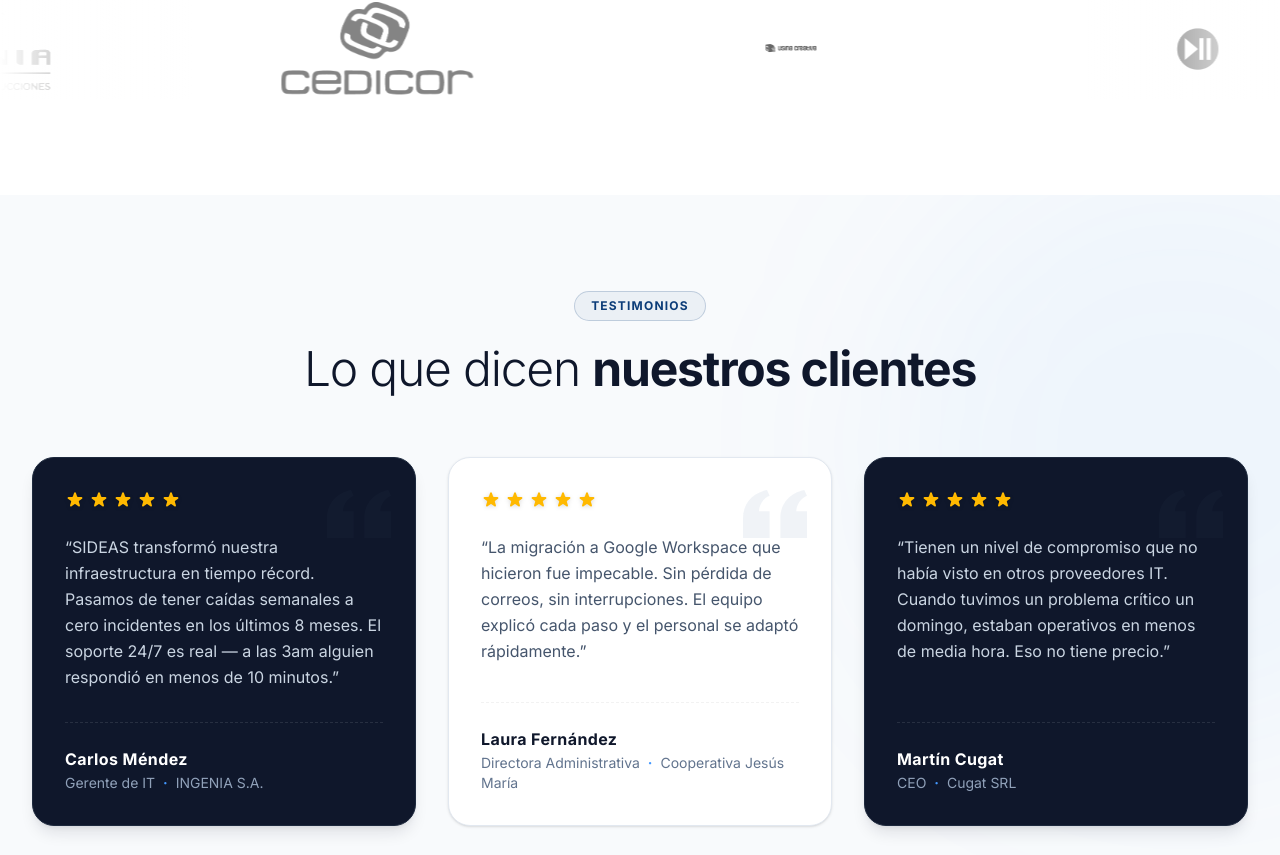
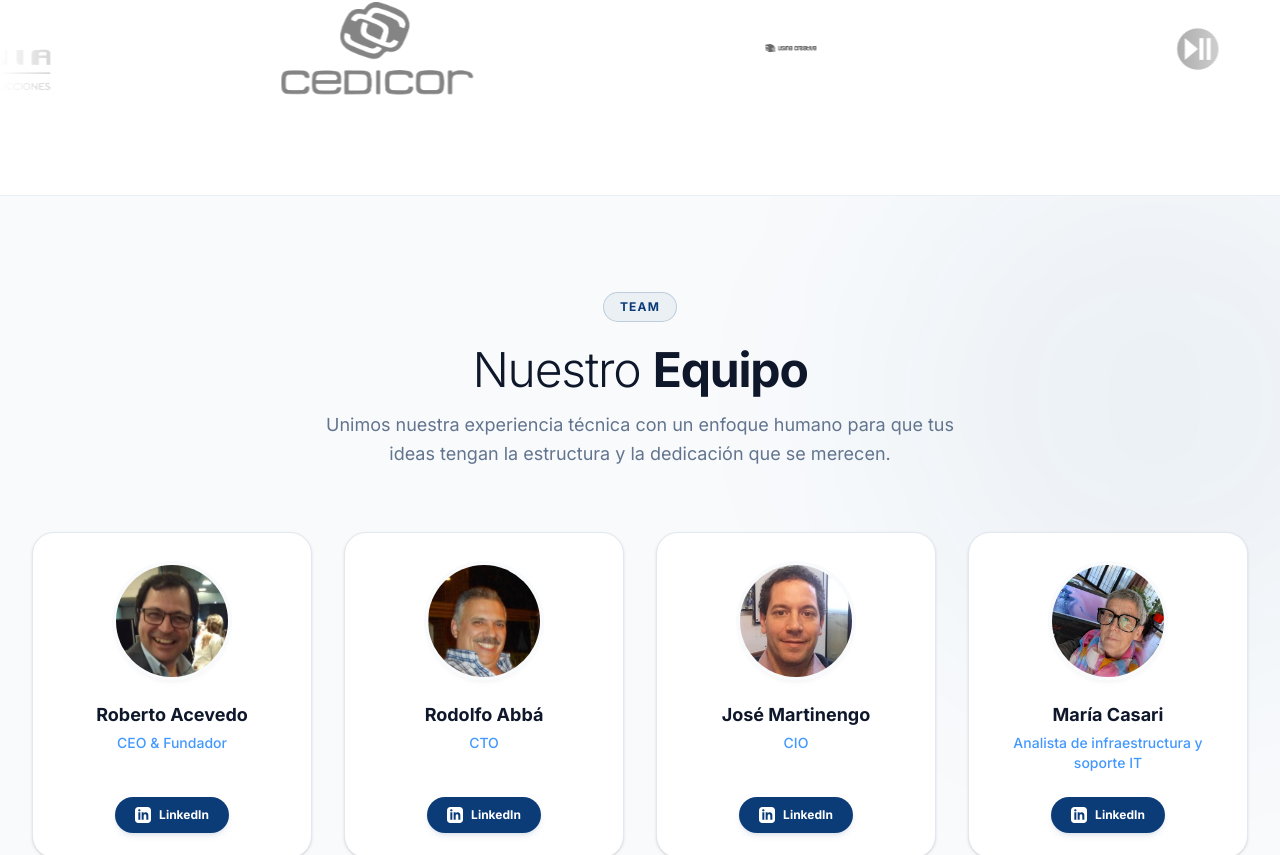
Before and after one commit to matiasbongiovanni/sideas, a Next.js app: page / in a window 1280 px wide. Shown: the part 3163-4018 px from the top of the page. Built offline with nearby package versions, Linux system fonts and the light colour scheme.

Commit message:
Update page.tsx

```diff
--- a/src/app/(marketing)/page.tsx
+++ b/src/app/(marketing)/page.tsx
@@ -3,7 +3,6 @@ import Hero from "@/features/marketing/components/Hero"
 import Timeline from "@/features/marketing/components/Timeline"
 import StatsWrapper from "@/features/marketing/components/StatsWrapper"
 import ClientesWrapper from "@/features/marketing/components/ClientesWrapper"
-import TestimoniosGrid from "@/features/marketing/components/TestimoniosGrid"
 import FAQ from "@/features/marketing/components/FAQ"
 import Contacto from "./contacto/Contacto"
 import ProyectosPreview from "./proyectos/Preview/ProyectosPreview"
@@ -29,7 +28,6 @@ export default function Home() {
       <Timeline />
       <ProyectosPreview />
       <ClientesWrapper />
-      <TestimoniosGrid />
       <Equipo />
       <FAQ />
       <Contacto />
```
